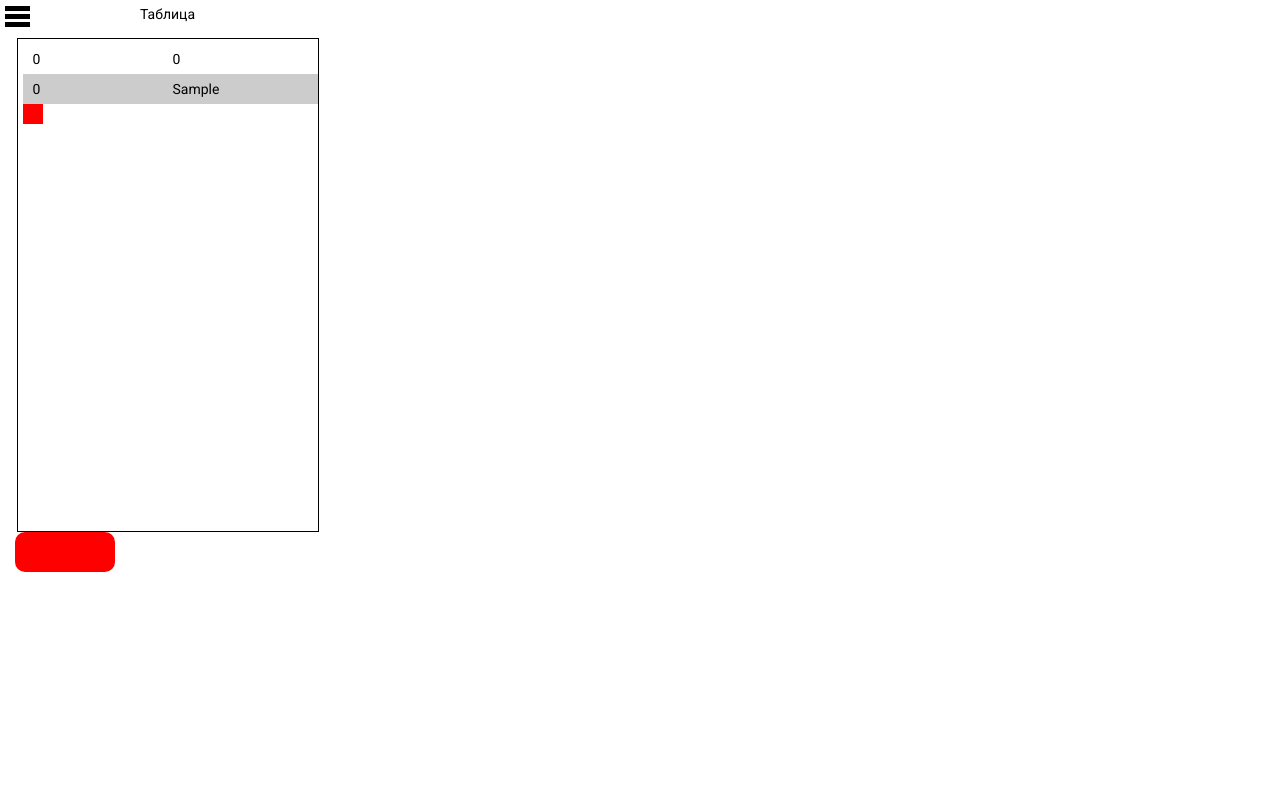
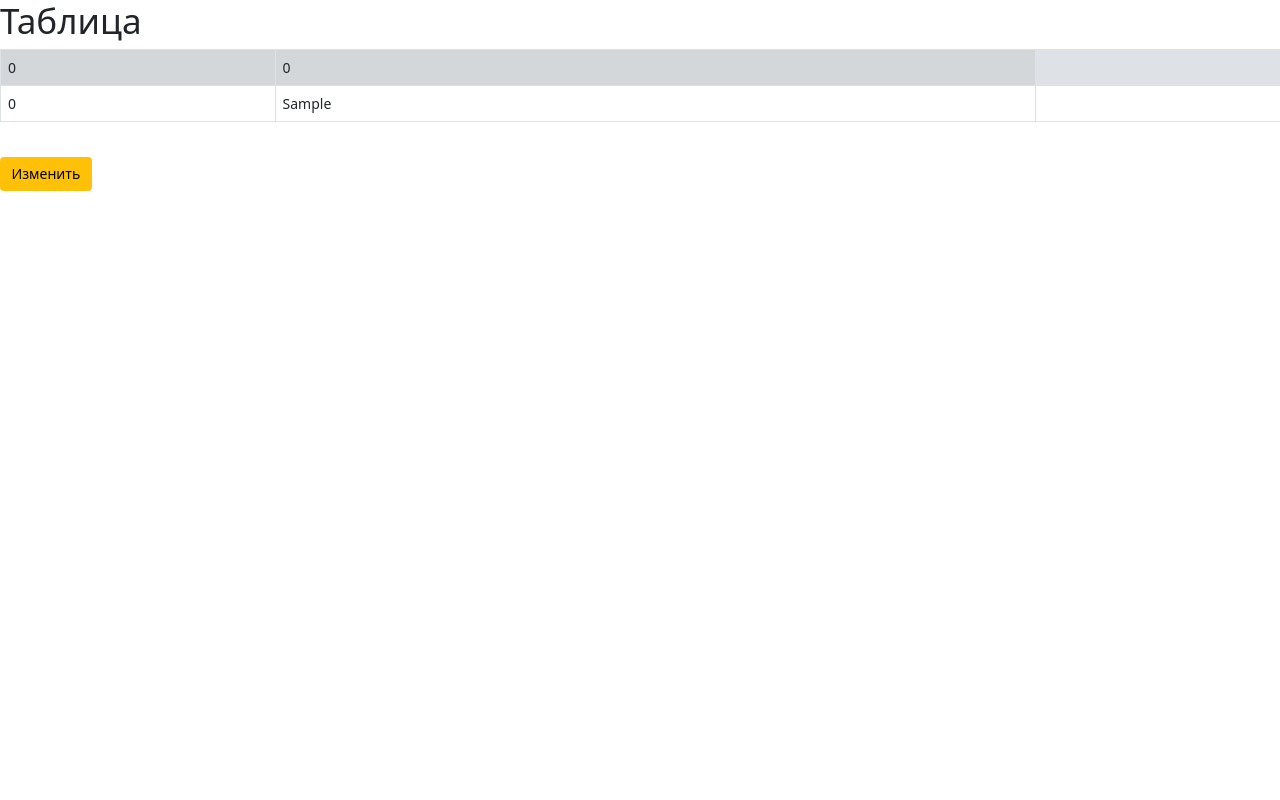
Before and after one commit to manndarinchik/web-database, a Django app: page / in a window 1280 px wide. Run offline with Django 3.2, Linux system fonts and the light colour scheme; tables that the repository leaves empty hold one stand-in row (values such as "Sample post").

Commit message:
Implemented bootstrap

```diff
--- a/database_app/static/database_app/css/main.css
+++ b/database_app/static/database_app/css/main.css
@@ -35,100 +35,10 @@ a, a:visited{text-decoration: none;}
 a:hover{text-decoration: none;}
 ul li{list-style: none;}
 img{vertical-align: top;}
-
-h1,h2,h3,h4,h5,h6{font-size:inherit;font-weight: 400;}
 /*--------------------*/
 
-body {
-	font-family: "Roboto", sans-serif;
-}
-
-.wrapper {
-	min-height: 100%;
-
-}
-
-.content {
-	padding: 0 15px;
-	max-width: 335px;
-	width: 100%;
-	position: relative;
-}
-
-.menu {
-	display: none;
-}
-
-.main__button {
-	position: absolute;
-	top: 0;
-	left: 5px;
-	margin-top: 3px;
-	width: 30px;
-	height: 25px;
-
-	border-radius: 5px;
-
-}
-
-.button__stick {
-	height: 5px;
-	width: 25px;
-	margin: 3px 0;
-	background-color: #000;
-}
-
-.main__title {
-	font-size: 14px;
-	font-weight: 400;
-	height: 28px;
-	width: 100%;
-	display: flex;
-	justify-content: center;
-	align-items: center;
-	margin-bottom: 10px;
-}
-
-.main__table {
-	max-width: 302px;
-	width: 100%;
-	height: 494px;
-	border: 1px solid #000;
-	overflow: scroll;
-	margin: 0 auto;
-	padding: 5px;
-}
-
-.table {
-	display: block;
-}
-
-td.table__header {
-
-	font-size: 20px;
-	font-weight: 800;
-}
-tr {
-	height: 30px;
-}
-
-td {
-	height: 30px;
-	min-width: 100px;
-}
-
-tr:nth-child(even) {
-	background-color: #ccc;
-}
-
-td:nth-child(1) {
-	min-width: 150px;
-	padding-left: 10px;
-	padding-right: -2px;
-}
-
-td:nth-child(2) {
-	min-width: 150px;
+.table_head{
+	background-color: #dee2e6;
 }
 
 .buttonRow {
--- a/database_app/static/database_app/js/script.js
+++ b/database_app/static/database_app/js/script.js
@@ -27,7 +27,7 @@ buttonColumn.addEventListener('click', function() {
 });
 
 
-const buttonRow = document.querySelector('.buttonRow');
+const buttonRow = document.getElementById('buttonRow');
 buttonRow.addEventListener('click', function() {
     let newTr = document.createElement('tr');
     let lastTr = document.querySelectorAll('tr')[document.querySelectorAll('tr').length - 1];
@@ -45,10 +45,24 @@ buttonColumn.addEventListener('click', function() {
 
 })
 
-const buttonChange = document.querySelector(".button_change");
+const buttonChange = document.getElementById("button_change");
+const buttonCancel = document.getElementById("button_cancel");
 let access = 0;
 
+buttonCancel.addEventListener('click', function(){
+    buttonChange.style.display = "inline-block";
+    buttonCancel.style.display = "none";
+    buttonRow.style.display = "none";
+    butt.style.display = "none";
+
+})
+
 buttonChange.addEventListener('click', function() {
+    buttonRow.style.display = "inline-block";
+    buttonChange.style.display = "none";
+    buttonCancel.style.display = "inline-block";
+    butt.style.display = "inline-block";
+
     if (access % 2 == 0) {
         access += 1;
         buttonColumn.style.visibility = 'visible';
@@ -76,7 +90,7 @@ buttonChange.addEventListener('click', function() {
         for (let i = 0; i < allTr.length; i++) {
             let allTd = allTr[i].querySelectorAll('td');
             for (let j = 0; j < allTd.length; j++) {
-                if (allTd[j].className != 'buttonColumn') {
+                if (allTd[j].id != 'buttonColumn') {
                     let tdText = String(allTd[j].childNodes[0].value).trim();
                     allTd[j].childNodes[0].remove();
                     allTd[j].innerHTML = tdText;
@@ -86,7 +100,7 @@ buttonChange.addEventListener('click', function() {
     }
 });
 
-let butt = document.querySelector('.justButton');
+let butt = document.getElementById('justButton');
 
 
 butt.addEventListener('submit', function(e) {
--- a/database_app/templates/database_app/index.html
+++ b/database_app/templates/database_app/index.html
@@ -10,26 +10,19 @@
     <link rel="preconnect" href="https://fonts.googleapis.com">
     <link rel="preconnect" href="https://fonts.gstatic.com" crossorigin>
     <link href="https://fonts.googleapis.com/css2?family=Roboto&display=swap" rel="stylesheet">
+    <link href="https://cdn.jsdelivr.net/npm/bootstrap@5.1.3/dist/css/bootstrap.min.css" rel="stylesheet" integrity="sha384-1BmE4kWBq78iYhFldvKuhfTAU6auU8tT94WrHftjDbrCEXSU1oBoqyl2QvZ6jIW3" crossorigin="anonymous">
+
     <title>Таблица</title>
 </head>
 <body>
-    <div class="wrapper">
-        <div class="content">
-            <aside class="menu"></aside>
-            <section class="main">
-                <div class="main__button">
-                    <div class="button__stick"></div>
-                    <div class="button__stick"></div>
-                    <div class="button__stick"></div>
-                </div>
-                <h1 class="main__title">Таблица</h1>
+    <h1>Таблица</h1>
+
         <form action="" method="post" name="ourForm">
-                <div class="main__table">
-
                     {% csrf_token %}
-                    <table>
+            <div class="table-responsive">
+                <table class="table table-striped table-bordered">
                     {% for i in table %}
-                            <tr>
+                        <tr {% if forloop.counter == 1 %} class="table_head"{%else%}{%endif%}>
                         {% for j in i %}
                             <td>
                                 {{ j }}
@@ -38,16 +31,18 @@
                         </tr>
                     {% endfor %}
                 </table>
+            </div>
 
-                    <div class="buttonRow"></div>
-                    <div class="button_change"></div>
-                </div>
+            <div class="btn btn-outline-success" id="buttonRow" style="display: none;">+</div>
+            <br>
+            <div class="btn btn-warning" id="button_change" style="display: inline-block;">Изменить</div>
+            <div class="btn btn-warning" id="button_cancel" style="display: none;">Отмена</div>
+            <br>
             <input type="text" class='agent' name="agent">
-                <button class="justButton"></button>
+            <button class="btn btn-primary" id="justButton" style="display: none;">Сохранить</button>
         </form>
-            </section>
-        </div>
-    </div>
+
     <script src="{% static 'database_app/js/script.js' %}"></script>
+    <script src="https://cdn.jsdelivr.net/npm/bootstrap@5.1.3/dist/js/bootstrap.bundle.min.js" integrity="sha384-ka7Sk0Gln4gmtz2MlQnikT1wXgYsOg+OMhuP+IlRH9sENBO0LRn5q+8nbTov4+1p" crossorigin="anonymous"></script>
 </body>
 </html>
```
Lines whose indentation alone changed are shown as unchanged.
